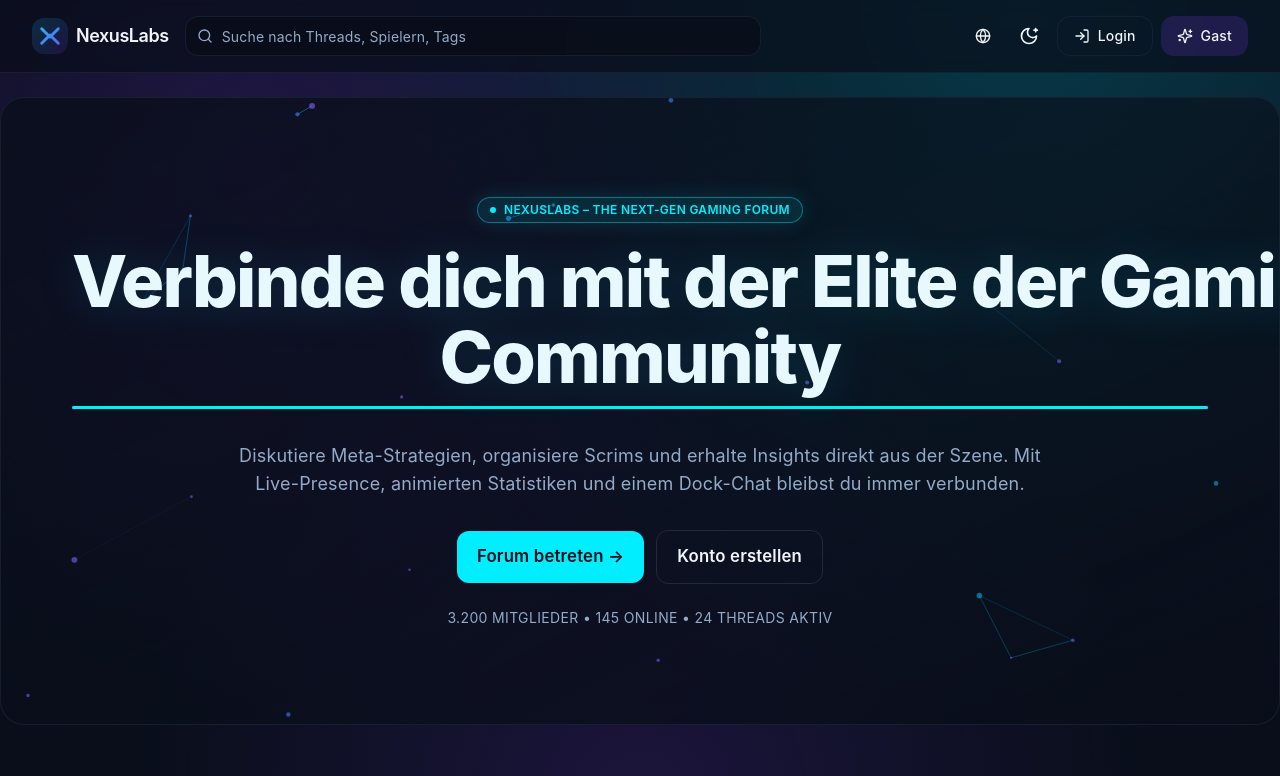
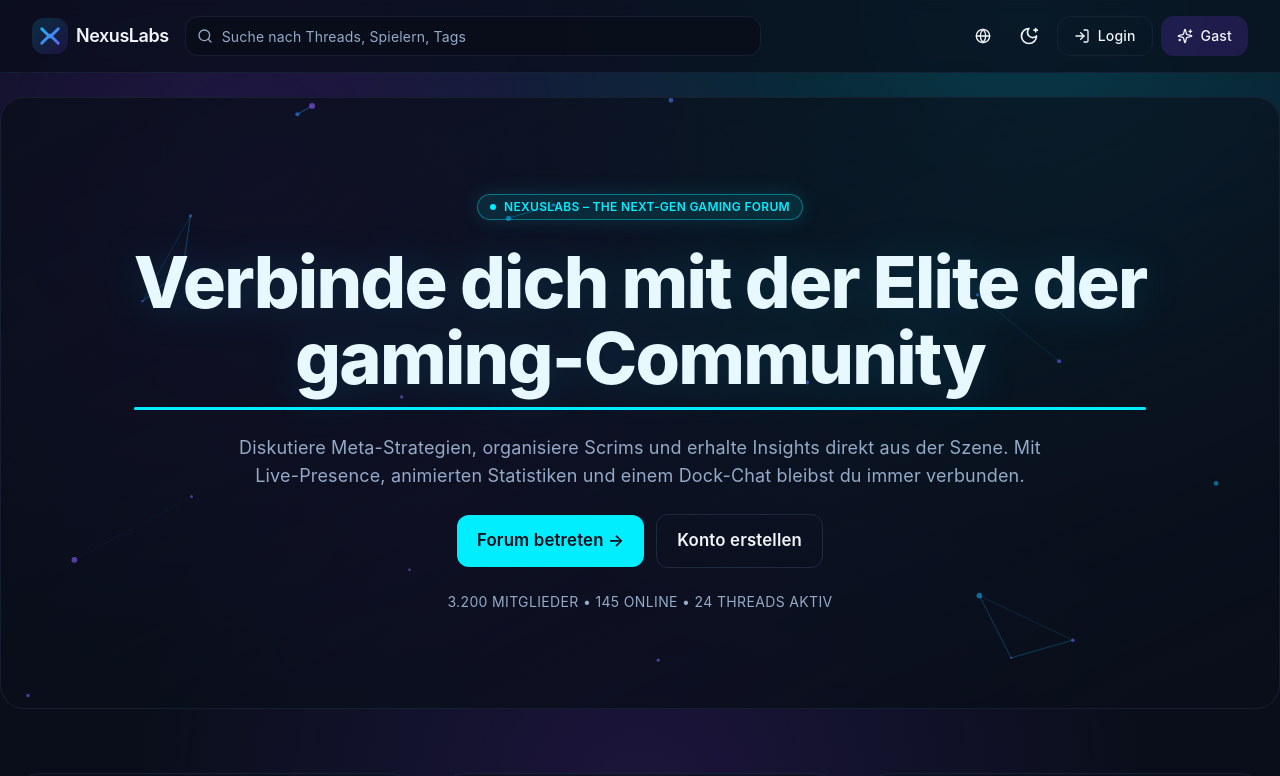
Before and after one commit to dennis006/Nexuslabs, a React (Vite) app in the folder apps/web/: page / in a window 1280 px wide. Shown: the top 776 px of the page. Built offline with nearby package versions, Linux system fonts and the light colour scheme.

Commit message:
überschrift besser gemacht
überschrift besser gemacht

```diff
--- a/apps/web/src/components/TypewriterTitle.tsx
+++ b/apps/web/src/components/TypewriterTitle.tsx
@@ -89,7 +89,7 @@ export default function TypewriterTitle({
   const progress = text.length ? (typed.length / text.length) * 100 : 100;
 
   return (
-    <div className={clsx("relative inline-block", className)}>
+    <div className={clsx("relative", className)}>
         <h1
           className={clsx(
             "relative z-10 font-extrabold tracking-tight",
--- a/apps/web/src/components/hero/HeroSection.tsx
+++ b/apps/web/src/components/hero/HeroSection.tsx
@@ -110,11 +110,12 @@ export default function HeroSection() {
       )}
 
       {/* Foreground-Content */}
-      <div className="relative z-10 mx-auto max-w-[1200px] px-4 sm:px-6 lg:px-8 py-16 sm:py-20 lg:py-24 text-center">
+      <div className="relative z-10 mx-auto max-w-[1200px] px-4 sm:px-6 lg:px-8 py-16 sm:py-20 lg:py-24">
+        <div className="flex flex-col items-center text-center space-y-6">
           {/* === BADGE ÜBER DER ÜBERSCHRIFT === */}
           <Link
             to="/forum"
-          className="mx-auto mb-5 inline-flex w-auto items-center gap-2 rounded-full
+            className="inline-flex items-center gap-2 rounded-full
                        border border-primary/40 bg-primary/10 px-3 py-1
                        text-xs font-semibold tracking-wide text-primary
                        shadow-[0_0_20px_rgba(34,211,238,0.15)] dark:shadow-[0_0_20px_rgba(34,211,238,0.15)]"
@@ -125,15 +126,17 @@ export default function HeroSection() {
           </Link>
 
           {/* === HEADLINE === */}
-        <TypewriterTitle text={t("landing.hero.headline")} className="mx-auto inline-block" />
+          <div className="w-full flex justify-center">
+            <TypewriterTitle text={t("landing.hero.headline")} />
+          </div>
 
           {/* === SUBCOPY === */}
-        <p className="mx-auto mt-6 max-w-[820px] text-base sm:text-lg leading-relaxed text-muted-foreground">
+          <p className="max-w-[820px] text-base sm:text-lg leading-relaxed text-muted-foreground">
             {t("landing.hero.subcopy")}
           </p>
 
           {/* === CTAS === */}
-        <div className="mt-8 flex items-center justify-center gap-3">
+          <div className="flex items-center justify-center gap-3">
             <Link
               to="/forum"
               className="inline-flex items-center justify-center rounded-xl bg-primary px-5 py-3
@@ -152,7 +155,7 @@ export default function HeroSection() {
 
           {/* === STATISTIKEN === */}
           {stats && (
-          <p className="mt-6 text-sm uppercase tracking-wide text-muted-foreground">
+            <p className="text-sm uppercase tracking-wide text-muted-foreground">
               {t("landing.hero.stats", {
                 users: stats.usersTotal.toLocaleString(locale),
                 online: stats.usersOnline.toLocaleString(locale),
@@ -160,6 +163,7 @@ export default function HeroSection() {
               })}
             </p>
           )}
+        </div>
       </div>
     </section>
   );
--- a/apps/web/src/lib/i18n/translations.ts
+++ b/apps/web/src/lib/i18n/translations.ts
@@ -8,7 +8,7 @@ export const translations = {
     "themeToggle.label": "Designmodus wechseln",
     "languageToggle.label": "Sprache auswählen",
     "landing.hero.badge": "NEXUSLABS – THE NEXT-GEN GAMING FORUM",
-    "landing.hero.headline": "Verbinde dich mit der Elite der Gaming-Community",
+    "landing.hero.headline": "Verbinde dich mit der Elite der\ngaming-Community",
     "landing.hero.subcopy":
       "Diskutiere Meta-Strategien, organisiere Scrims und erhalte Insights direkt aus der Szene. Mit Live-Presence, animierten Statistiken und einem Dock-Chat bleibst du immer verbunden.",
     "landing.hero.primaryCta": "Forum betreten →",
@@ -182,7 +182,7 @@ export const translations = {
     "themeToggle.label": "Toggle theme",
     "languageToggle.label": "Select language",
     "landing.hero.badge": "NEXUSLABS – THE NEXT-GEN GAMING FORUM",
-    "landing.hero.headline": "Connect with the elite of the gaming community",
+    "landing.hero.headline": "Connect with the elite of the\ngaming community",
     "landing.hero.subcopy":
       "Discuss meta strategies, schedule scrims, and get insights straight from the scene. With live presence, animated stats, and a dock chat you're always connected.",
     "landing.hero.primaryCta": "Enter forum →",
```
Lines whose indentation alone changed are shown as unchanged.
